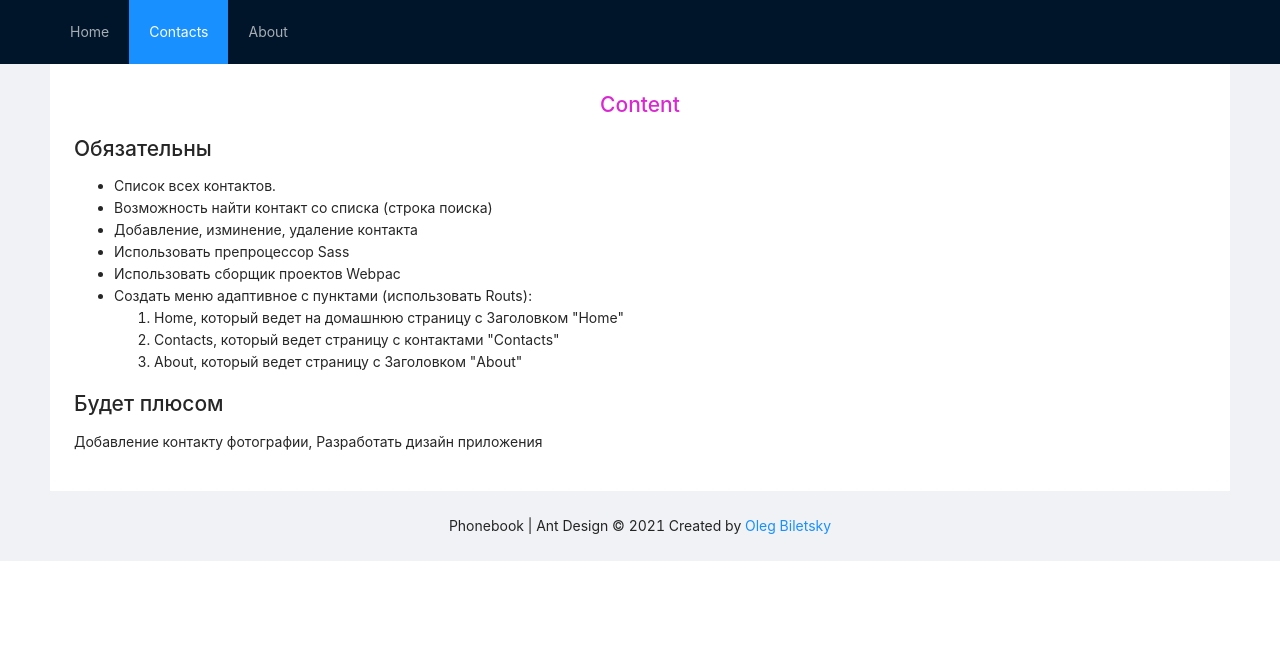
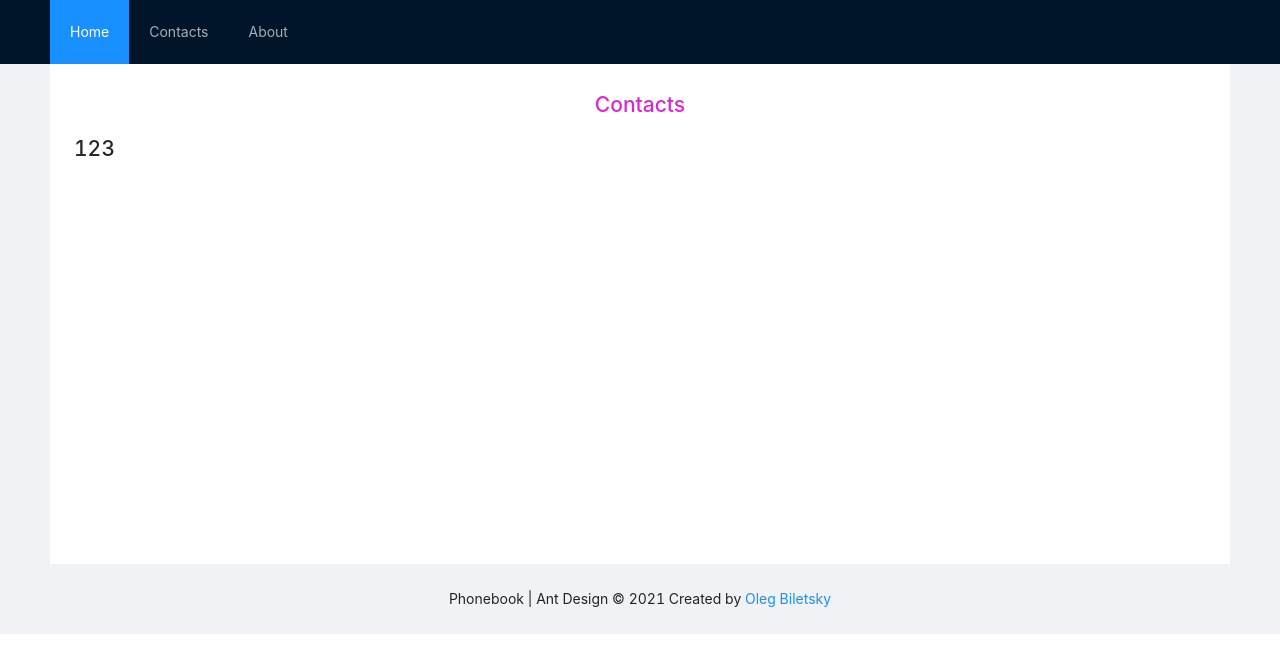
Before and after one commit to OlegBiletsky/Phonebook, a React app: page /contacts in a window 1280 px wide. Shown: the top 672 px of the page. Built offline with nearby package versions, Linux system fonts and the light colour scheme.

Commit message:
added 3 pages with router
Added basic page to Home, Contacts, About. Added interest code for package,json or webpack.config for reload pages. Needing some fixed in defaultSelectedKeys

```diff
--- a/package.json
+++ b/package.json
@@ -5,7 +5,7 @@
   "main": "index.js",
   "scripts": {
     "test": "echo \"Error: no test specified\" && exit 1",
-    "start": "webpack serve --mode development --env development --open",
+    "start": "webpack serve --mode development --env development --open --history-api-fall",
     "build": "webpack --mode production"
   },
   "keywords": [],
--- /dev/null
+++ b/src/components/About.js
@@ -0,0 +1,18 @@
+import React, { Component } from "react";
+import { Layout } from 'antd';
+const { Content } = Layout;
+class About extends Component {
+    render() {
+        return (
+            <div>
+                <Content style={{ padding: '0 50px' }}>
+                    <div className="site-layout-content">
+                        <h1> About </h1>
+                        <h2>bla bla</h2>
+                    </div>
+                </Content>
+            </div>
+        );
+    }
+};
+export default About;
--- a/src/components/App.js
+++ b/src/components/App.js
@@ -1,48 +1,38 @@
 import React, { Component } from "react";
 import 'antd/dist/antd.css';
 import '../styles/App.css';
-import { Layout, Menu } from 'antd';
+import { Layout } from 'antd';
 import Navbar from "./Navbar";
 
-const { Header, Content, Footer } = Layout;
+import { Route, Switch } from "react-router-dom";
+import Home from "./Home";
+import Contacts from "./Contacts";
+import About from "./About";
+
+const { Header, Footer } = Layout;
 
 class App extends Component {
     render() {
         return (
             <div>
                 <Layout className="layout">
+
                     <Header>
                         <div className="logo" />
                         <Navbar/>
                     </Header>
-                    <Content style={{ padding: '0 50px' }}>
-                        <div className="site-layout-content">
-                            <h1>Content</h1>
-                            <h2>Обязательны</h2>
-                            <ul>
-                                <li>Список всех контактов.</li>
-                                <li>Возможность найти контакт со списка (строка поиска)</li>
-                                <li>Добавление, изминение, удаление контакта</li>
-                                <li>Использовать препроцессор Sass</li>
-                                <li>Использовать сборщик проектов Webpac</li>
-                                <li>Создать меню адаптивное с пунктами (использовать Routs):
-                                    <ol>
-                                        <li> Home, который ведет на домашнюю страницу с Заголовком "Home"</li>
-                                        <li>Contacts, который ведет страницу с контактами "Contacts"</li>
-                                        <li>About, который ведет страницу с Заголовком "About"</li>
-                                    </ol>
-                                </li>
-                            </ul>
-                            <h2>Будет плюсом</h2>
-                            <p>
-                                Добавление контакту фотографии,
-                                Разработать дизайн приложения
-                            </p>
-                        </div>
-                    </Content>
+
+                    <Switch>
+                        <Route exact path="/" component={Home} />
+                        <Route path="/home" component={Home} />
+                        <Route path="/contacts" component={Contacts} />
+                        <Route path="/about" component={About} />
+                    </Switch>
+
                     <Footer style={{ textAlign: 'center' }}>
                         Phonebook | Ant Design © 2021 Created by <a href="https://github.com/OlegBiletsky/Phonebook" target="blank">Oleg Biletsky</a>
                     </Footer>
+
                 </Layout>
             </div>
         );
--- /dev/null
+++ b/src/components/Contacts.js
@@ -0,0 +1,18 @@
+import React, { Component } from "react";
+import { Layout } from 'antd';
+const { Content } = Layout;
+class Contacts extends Component {
+    render() {
+        return (
+            <div>
+                <Content style={{ padding: '0 50px' }}>
+                    <div className="site-layout-content">
+                        <h1> Contacts</h1>
+                        <h2>123</h2>
+                    </div>
+                </Content>
+            </div>
+        );
+    }
+};
+export default Contacts;
--- /dev/null
+++ b/src/components/Home.js
@@ -0,0 +1,38 @@
+import React, { Component } from "react";
+import { Layout } from 'antd';
+const { Content } = Layout;
+
+class Home extends Component {
+    render() {
+        return (
+            <div>
+                <Content style={{ padding: '0 50px' }}>
+                    <div className="site-layout-content">
+                        <h1>Home</h1>
+                        <h2>Обязательны</h2>
+                        <ul>
+                            <li>Список всех контактов.</li>
+                            <li>Возможность найти контакт со списка (строка поиска)</li>
+                            <li>Добавление, изминение, удаление контакта</li>
+                            <li>Использовать препроцессор Sass</li>
+                            <li>Использовать сборщик проектов Webpac</li>
+                            <li>Создать меню адаптивное с пунктами (использовать Routs):
+                                <ol>
+                                    <li> Home, который ведет на домашнюю страницу с Заголовком "Home"</li>
+                                    <li>Contacts, который ведет страницу с контактами "Contacts"</li>
+                                    <li>About, который ведет страницу с Заголовком "About"</li>
+                                </ol>
+                            </li>
+                        </ul>
+                        <h2>Будет плюсом</h2>
+                        <p>
+                            Добавление контакту фотографии,
+                            Разработать дизайн приложения
+                        </p>
+                    </div>
+                </Content>
+            </div>
+        );
+    }
+};
+export default Home;
--- a/src/components/Navbar.js
+++ b/src/components/Navbar.js
@@ -2,17 +2,16 @@ import React, { Component } from "react";
 import 'antd/dist/antd.css';
 import '../styles/App.css';
 import { Menu } from 'antd';
-import { NavLink } from "react-router-dom";
+import { NavLink, Link } from "react-router-dom";
 
 class Navbar extends Component {
     render() {
         return (
             <div>
-                <Menu theme="dark" mode="horizontal" defaultSelectedKeys={['2']}>
-
-                    <Menu.Item key="1"> <a href="https://google.com" target="blank">Home</a> </Menu.Item>
-                    <Menu.Item key="2"> <a href="#">Contacts</a> </Menu.Item>
-                    <Menu.Item key="3"> <a href="#">About</a> </Menu.Item>
+                <Menu theme="dark" mode="horizontal" defaultSelectedKeys={['1']}>
+                    <Menu.Item key="1"> <NavLink to="/home">Home</NavLink> </Menu.Item>
+                    <Menu.Item key="2"> <NavLink to="/contacts">Contacts</NavLink> </Menu.Item>
+                    <Menu.Item key="3"> <NavLink to="/about">About</NavLink> </Menu.Item>
                 </Menu>
             </div>
         );
--- a/src/index.js
+++ b/src/index.js
@@ -1,5 +1,11 @@
 import React from "react";
 import ReactDOM from "react-dom";
+import { BrowserRouter } from "react-router-dom";
 import App from "./components/App.js";
 
-ReactDOM.render(<App />, document.getElementById("root"));
+ReactDOM.render(
+        <BrowserRouter>
+            <App />
+        </BrowserRouter>,
+    document.getElementById("root")
+);
--- a/src/styles/App.css
+++ b/src/styles/App.css
@@ -6,7 +6,7 @@ h1 {
 
 
 .site-layout-content {
-    min-height: 280px;
+    min-height: 500px;
     padding: 24px;
     background: #fff;
   }
```
Also changed, not shown: webpack.config.js (+6 -1 lines), src/components/Navbar.css (deleted).
